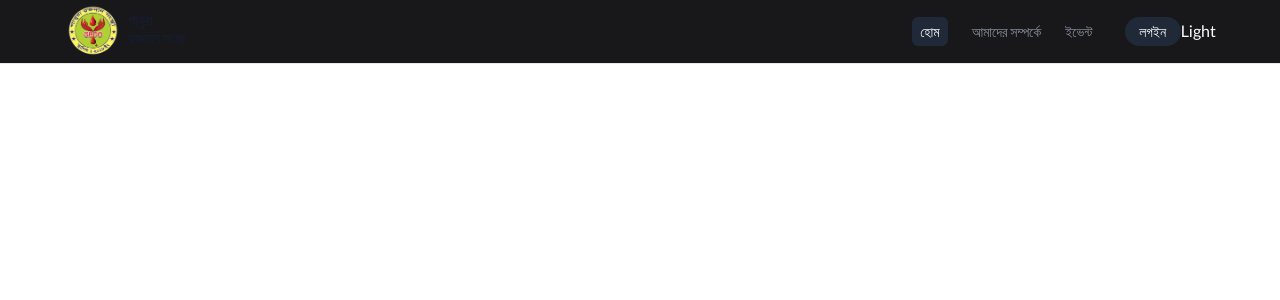
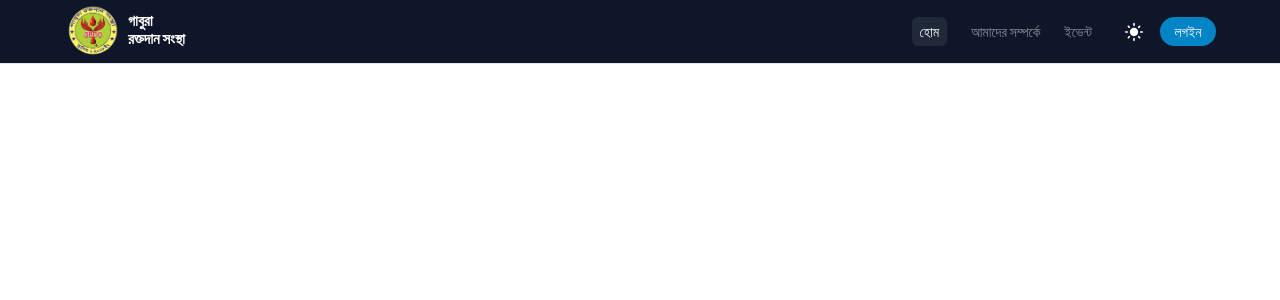
Before and after one commit to shariarhossain17/GBO-Client, a React (Create React App) app: page / in a window 1280 px wide. Shown: the top 300 px of the page. Built offline with nearby package versions, Linux system fonts and the light colour scheme; the HTML template or start-up script is replaced by a standard one.

Commit message:
text color fixed

```diff
--- a/src/customhook/Theme.jsx
+++ b/src/customhook/Theme.jsx
@@ -4,6 +4,12 @@ const Theme = () => {
   const [theme, setTheme] = useState("dark");
   const element = document.documentElement;
 
+  useEffect(() => {
+    let currentTheme = localStorage.getItem("theme");
+    if (!currentTheme) currentTheme = "dark-theme";
+
+    element.classList.add(currentTheme)
+  }, []);
   useEffect(() => {
     switch (theme) {
       case "dark":
@@ -19,7 +25,6 @@ const Theme = () => {
     }
   }, [theme]);
 
-
   return [theme, setTheme];
 };
 
--- a/src/layout/main/Navbar.jsx
+++ b/src/layout/main/Navbar.jsx
@@ -1,6 +1,6 @@
 import React, { useState } from "react";
 import { FiMenu } from "react-icons/fi";
-import { MdOutlineClose } from "react-icons/md";
+import { MdLightMode, MdOutlineClose, MdOutlineDarkMode } from "react-icons/md";
 import logo from "../../assets/gbo_logo-removebg-preview.png";
 import CustomNavlink from "../../components/shared/CustomNavlink";
 import Theme from "../../customhook/Theme";
@@ -13,7 +13,7 @@ const Navbar = () => {
   };
 
   return (
-    <nav className={`px-[5%] w-[100%] py-1 border-b dark:bg-zinc-900`}>
+    <nav className={`px-[5%] w-[100%] py-1 border-b dark:bg-primaryBG`}>
       <div className="">
         <div className="md:flex justify-between items-center">
           <div className="flex items-center justify-between">
@@ -22,10 +22,10 @@ const Navbar = () => {
                 <img className="w-12 md:w-14" src={logo} alt="" />
               </div>
               <div>
-                <h1 className="text-[#171C2A] text-[15px] font-[700] leading-[13px]">
+                <h1 className="text-[#171C2A] text-[15px] font-[700] leading-[13px] dark:text-white">
                   গাবুরা
                 </h1>
-                <h1 className="text-[#171C2A] text-[15px] font-[700] ">
+                <h1 className="text-[#171C2A] text-[15px] font-[700] dark:text-white">
                   রক্তদান সংস্থা
                 </h1>
               </div>
@@ -59,15 +59,23 @@ const Navbar = () => {
                 <CustomNavlink to="/event">ইভেন্ট</CustomNavlink>
               </li>
             </ul>
-            <div>
-              <button className="bg-btnColor text-white px-2  py-1 rounded-full text-[14px] mt-4 md:mt-0 w-full md:w-14">
+            <div className="flex items-center gap-4">
+              {theme === "dark" ? (
+                <MdLightMode
+                  onClick={() => setTheme("light")}
+                  className="text-white h-5 w-5"
+                >
+                  Light
+                </MdLightMode>
+              ) : (
+                <MdOutlineDarkMode
+                  onClick={() => setTheme("dark")}
+                  className=" h-5 w-5"
+                ></MdOutlineDarkMode>
+              )}
+              <button className="bg-btnColor text-white px-2  py-1 rounded-full text-[14px] mt-4 md:mt-0 w-full md:w-14 dark:bg-darkBgBtn">
                 লগইন
               </button>
-              {
-                theme === "dark" ? <button onClick={() => setTheme("light")} className="text-white">
-                Light
-              </button> : <button onClick={() => setTheme("dark")}>Dark</button>
-              }
             </div>
           </div>
         </div>
--- a/tailwind.config.js
+++ b/tailwind.config.js
@@ -12,6 +12,7 @@ module.exports = {
 
         //dark
         primaryBG: "#0F1629",
+        darkBgBtn: "#0284c7"
       },
     },
   },
```
